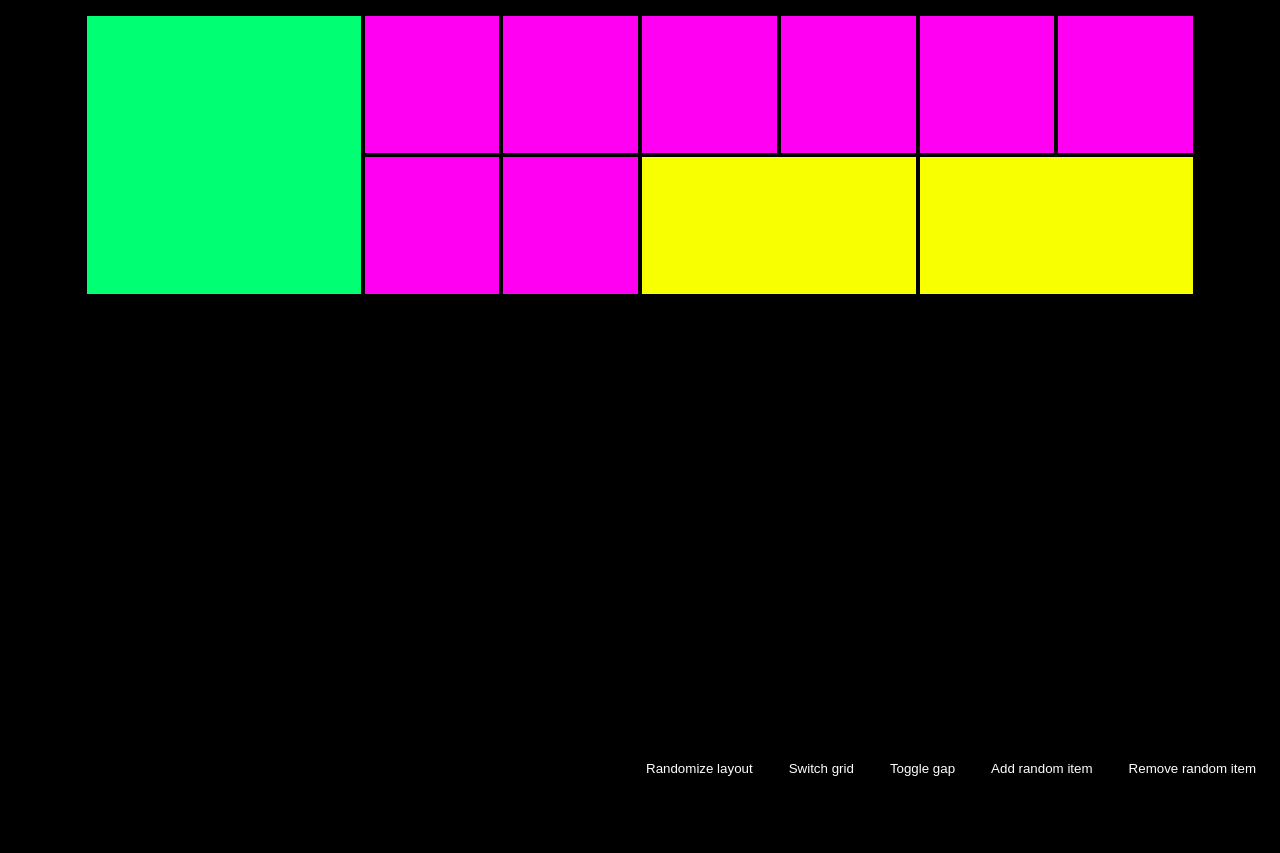
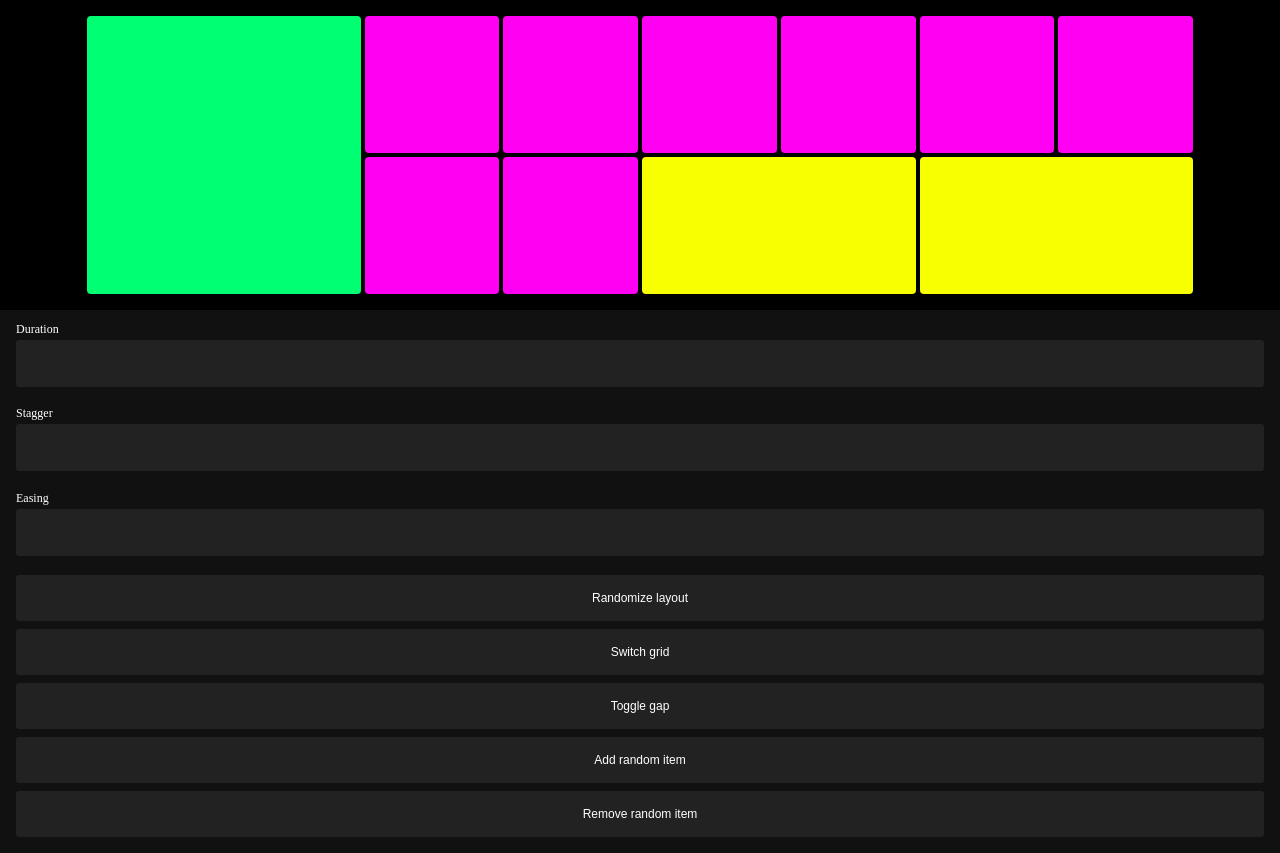
Before and after one commit to EmielZuurbier/transition-grid-element, a website built with webpack: page index.html in a window 1280 px wide. Before the commit the page ends 800 px from the top, so only its background shows below. Built offline with nearby package versions, Linux system fonts and the light colour scheme.

Commit message:
Add sticky, corners and hover effects

```diff
--- a/index.html
+++ b/index.html
@@ -7,17 +7,8 @@
 </head>
 <body>
 
-	<div class="controls">
-		<button class="toggle js-randomize">Randomize layout</button>
-		<button class="toggle js-layout">Switch grid</button>
-		<button class="toggle js-gap">Toggle gap</button>
-		<button class="toggle js-add">Add random item</button>
-		<button class="toggle js-remove">Remove random item</button>
-	</div>
-
-	<!-- cubic-bezier(.19,1.45,.45,1) -->
-
-	<div class="container">
+	<div class="layout">
+		<main class="container">
 			<transition-grid class="grid" duration="250" easing="ease-in-out">
 				<div class="item large"><div class="inner"></div></div>
 				<div class="item"><div class="inner"></div></div>
@@ -31,6 +22,34 @@
 				<div class="item wide"><div class="inner"></div></div>
 				<div class="item wide"><div class="inner"></div></div>
 			</transition-grid>
+		</main>
+		<aside class="controls">
+			<div class="sticky">
+				<form class="js-attributes">
+					<div class="fields">
+						<div class="input">
+							<label for="duration">Duration</label>
+							<input type="number" class="js-duration" id="duration" name="duration" value="">
+						</div>
+						<div class="input">
+							<label for="stagger">Stagger</label>
+							<input type="number" class="js-stagger" id="stagger" name="stagger" value="">
+						</div>
+						<div class="input">
+							<label for="easing">Easing</label>
+							<input type="text" class="js-easing" id="easing" name="easing" value="">
+						</div>
+					</div>
+				</form>
+				<div class="buttons">
+					<button class="toggle js-randomize">Randomize layout</button>
+					<button class="toggle js-layout">Switch grid</button>
+					<button class="toggle js-gap">Toggle gap</button>
+					<button class="toggle js-add">Add random item</button>
+					<button class="toggle js-remove">Remove random item</button>
+				</div>
+			</div>
+		</aside>
 	</div>
 
 	<script src="./dist/transition-grid-element.js"></script>
--- a/style.css
+++ b/style.css
@@ -21,12 +21,75 @@ body {
 	margin: 1em 0;
 }
 
+.sticky {
+	position: sticky;
+	top: 1em;
+}
+
 .container {
 	display: block;
 	width: 100%;
 	max-width: 71.125em;
 	margin: 0 auto;
 	padding: 0 1em;
+}
+
+.controls {
+	grid-area: controls;
+	background-color: #111111;
+	padding: 1em;
+}
+
+.buttons,
+.fields {
+	display: flex;
+	flex-direction: column;
+	margin: -0.25em 0;
+}
+
+.input {
+	display: flex;
+	flex-direction: column;
+	margin-bottom: 1em;
+}
+
+input[type="text"],
+input[type="number"] {
+	appearance: none;
+	background-color: #222222;
+	color: #ffffff;
+	padding: 1rem;
+	border: 0;
+	border-radius: 0.25em;
+	cursor: pointer;
+	margin: 0.25em 0;
+	transition: background-color 150ms ease-in-out;
+}
+
+label {
+	font-size: 0.75em;
+	color: #ffffff;
+}
+
+.toggle {
+	font-size: 0.75em;
+	background-color: #222222;
+	color: #ffffff;
+	padding: 1rem;
+	border: 0;
+	border-radius: 0.25em;
+	cursor: pointer;
+	margin: 0.25rem 0;
+	transition: background-color 150ms ease-in-out;
+}
+
+.toggle:hover,
+input[type="text"]:hover,
+input[type="number"]:hover,
+input[type="text"]:focus,
+input[type="number"]:focus {
+	background-color: #333333;
+	outline: 0;
 }
 
 .grid {
@@ -63,6 +126,7 @@ body {
 	transform-origin: 0 0;
 	cursor: pointer;
 	overflow: hidden;
+	border-radius: 0.25em;
 	transition: background-color 200ms ease-in-out;
 }
 
@@ -110,18 +174,3 @@ body {
 	grid-column: auto / span 4;
 	background:#00f7ff;
 }
-
-.controls {
-	position: fixed;
-	bottom: 0.5rem;
-	right: 0.5rem;
-	z-index: 99;
-}
-
-.toggle {
-	background-color: #000000;
-	color: #ffffff;
-	padding: 1rem;
-	border: 0;
-	cursor: pointer;
-}
```
Lines whose indentation alone changed are shown as unchanged.
